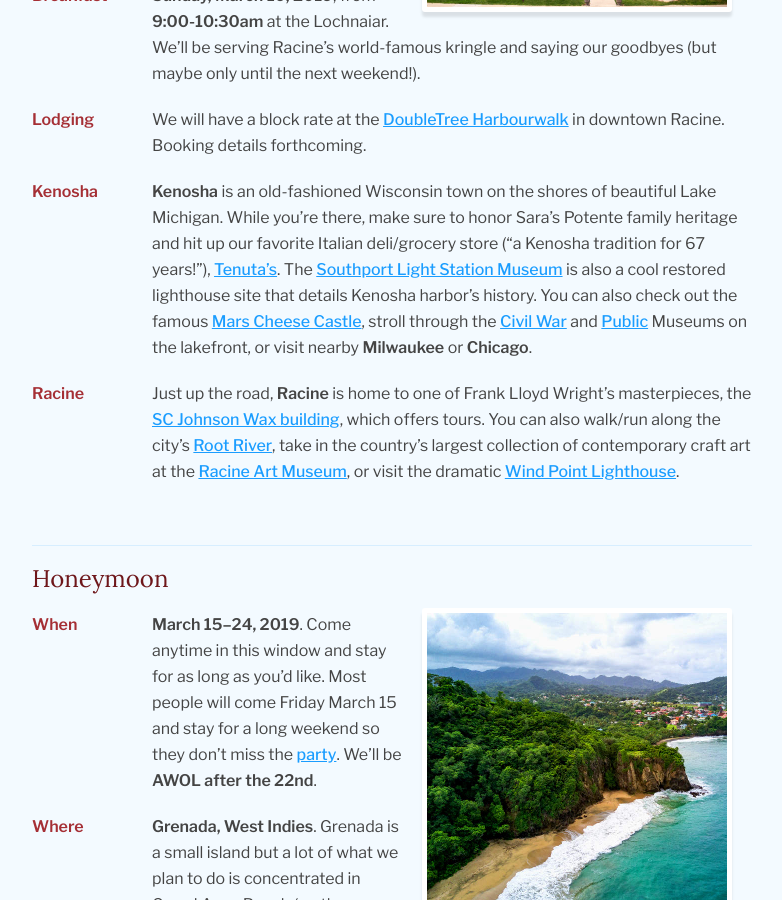
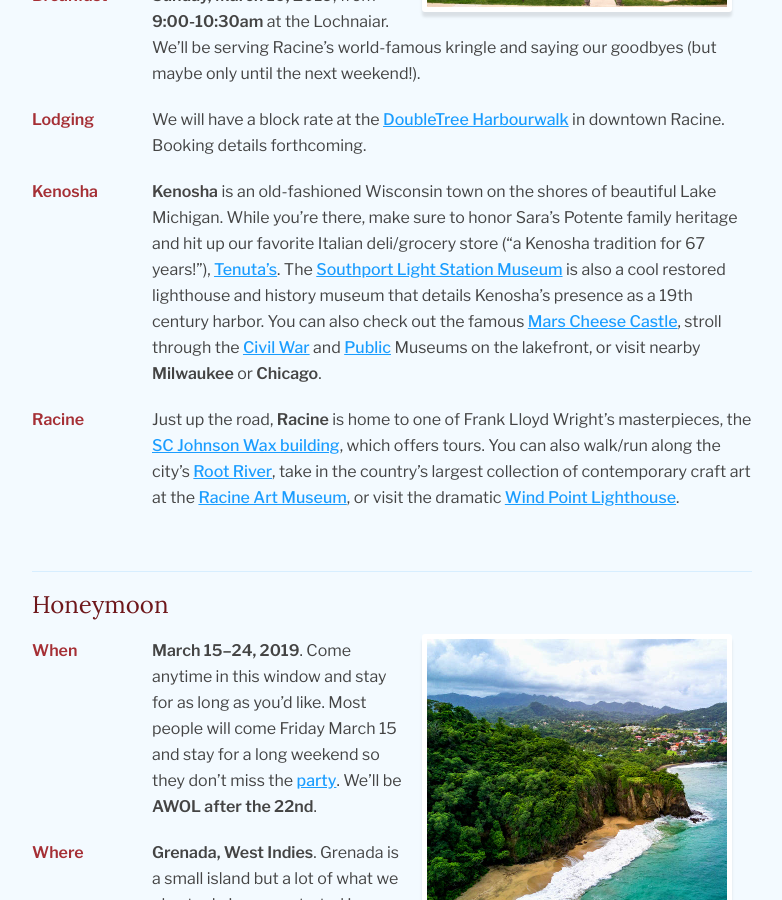
Before and after one commit to rossmeissl/bernsandblaise, a Jekyll site: the page built from family.md, in a window 1280 px wide and 900 px high, scrolled down 1532 px. Shown: the whole window, without its empty margins (188-970 px from the left). Built offline with Jekyll 4.4.1, drawn with Linux system fonts in a browser that asks for light colours.

Commit message:
Update wedding.md

```diff
--- a/_includes/wedding.md
+++ b/_includes/wedding.md
@@ -24,7 +24,7 @@
 
 Kenosha
 : **Kenosha** is an old-fashioned Wisconsin town on the shores of beautiful Lake Michigan. While you're there, make sure to honor Sara's Potente family heritage and hit up our favorite Italian deli/grocery store ("a Kenosha tradition for 67 years!"), [Tenuta's](http://www.tenutasdeli.com/).
-The [Southport Light Station Museum](https://www.visitkenosha.com/things-to-do/southport-light-station-museum) is also a cool restored lighthouse site that details Kenosha harbor's history.
+The [Southport Light Station Museum](https://www.visitkenosha.com/things-to-do/southport-light-station-museum) is also a cool restored lighthouse and history museum that details Kenosha's presence as a 19th century harbor.
 You can also check out the famous [Mars Cheese Castle](https://www.marscheese.com/), stroll through the [Civil War](https://museums.kenosha.org/civilwar/) and [Public](https://museums.kenosha.org/public/) Museums on the lakefront, or visit nearby **Milwaukee** or **Chicago**.
 
 Racine
```
